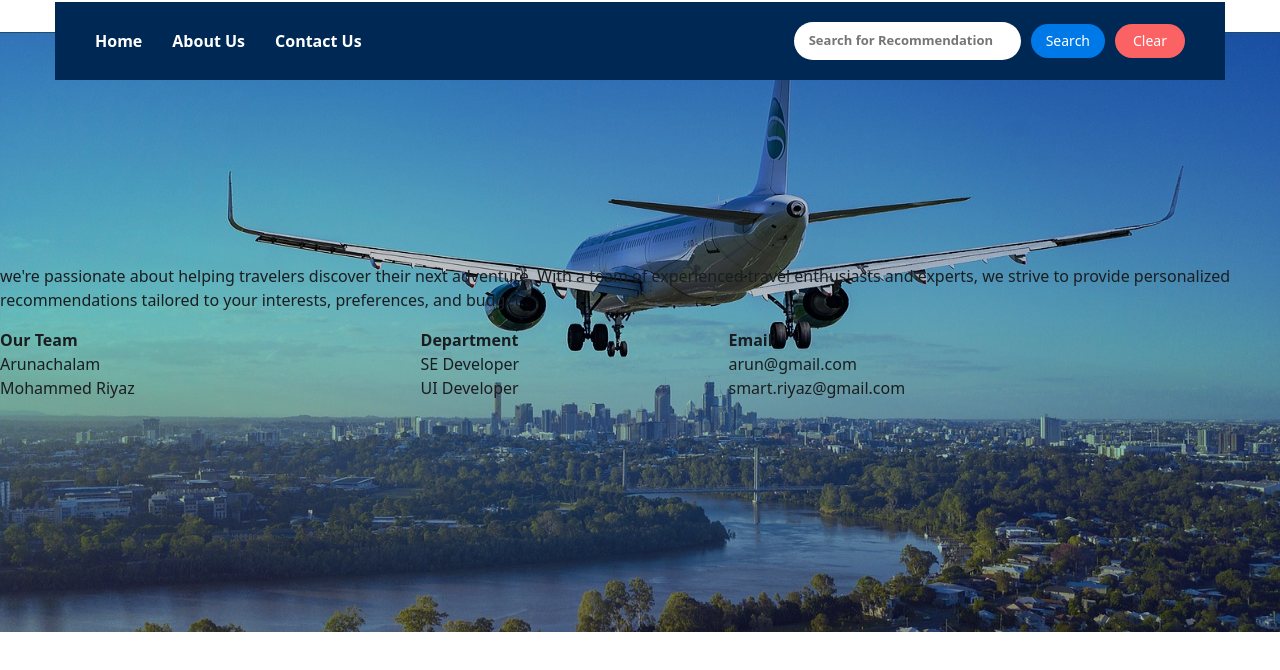
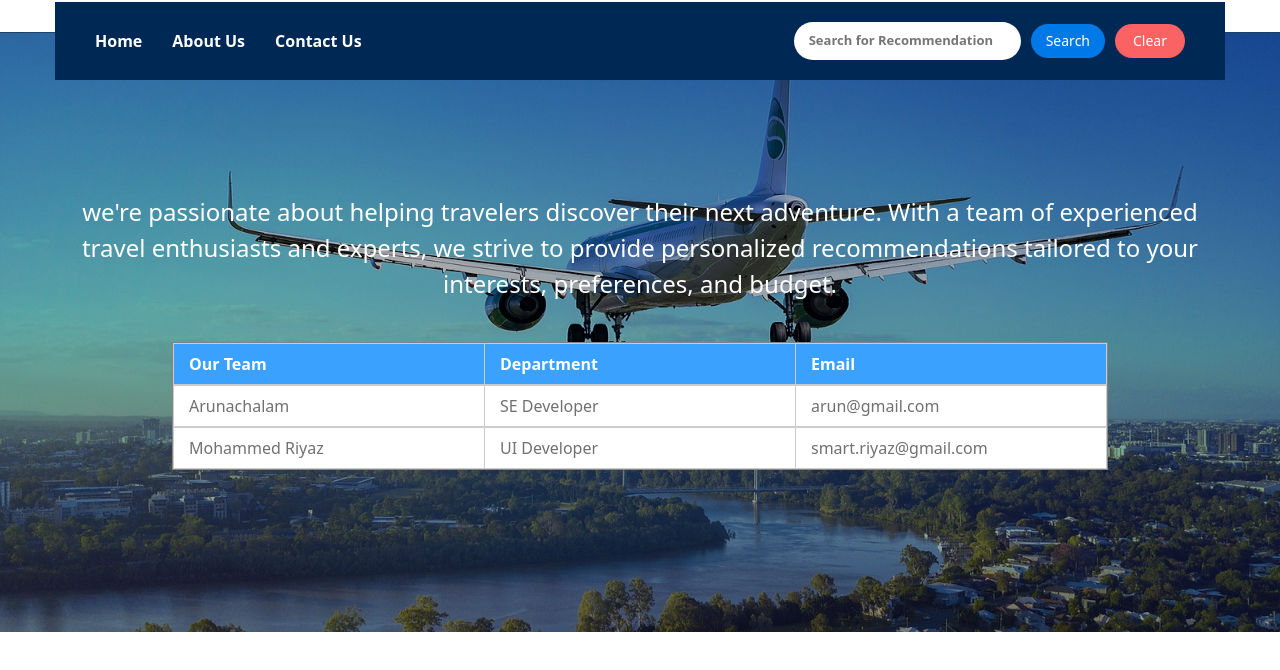
Before and after one commit to Arunachalam1997/travelRecommendation, a plain HTML site: page travel_AboutUs.html in a window 1280 px wide. Shown: the part 116-786 px from the top of the page. Drawn offline with Linux system fonts and the light colour scheme.

Commit message:
UI - About Us Page Edit

```diff
--- a/style.scss
+++ b/style.scss
@@ -163,7 +163,7 @@ body {
 
 .home-banner::before {
   content: "";
-  background-color: #00000038;
+  background-color: rgb(0 0 0 / 31%);
   position: absolute;
   z-index: 0;
   width: 100%;
@@ -183,18 +183,31 @@ body {
   color: aliceblue;
 }
 
+#results{
+  position: relative;
+
+}
+
 .main-result {
   position: absolute;
-  top: 80px;
-  right: 50px;
   background: #fff;
   padding: 25px;
   width: 30%;
   border-radius: 10px;
+  z-index: 1;
+  top: 100px;
+  right: 120px;
 }
-.main-result h1 {
-  font-size: 22px;
-  color: #0055db;
+.main-result {
+  h1 {
+    font-size: 22px;
+    color: #0078e7;
+  }
+  h2{
+    color: #000;
+    font-size: 24px;
+
+  }
 }
 
 // Contant Us
@@ -203,6 +216,8 @@ body {
   max-width: 1170px;
   margin: auto;
   width: 100%;
+  position: relative;
+  z-index: 2;
 }
 
 .contactbanners {
@@ -269,6 +284,75 @@ body {
   }
 }
 
+.aboutbanners{
+  .aboutpara{
+    font-size: 24px;
+    font-weight: 500;
+    color: #fff;
+    text-align: center;
+  }
+
+
+
+}
+.show-data{
+  display: flex;
+  justify-content: center;
+  align-items: center;
+  margin-top: 40px;
+  table{
+    width: 80%;
+    background-color: #fff;
+    border: 1px solid #848484;
+    thead{
+
+
+      tr{
+        display: table;
+        width: 100%;
+        table-layout: fixed;
+        th{
+          border: 1px solid #ccc;
+          padding: 8px 15px;
+          background-color: #0085ffc4;
+          color: #fff;
+        }
+      }
+    }
+    tbody{
+      display: block;
+      max-height: 150px;
+      overflow-y: auto;
+      scrollbar-width: thin;
+      // &::-webkit-scrollbar{
+      //   width: 10px;
+      // }
+
+
+      tr{
+        display: table;
+        width: 100%;
+        table-layout: fixed;
+        td{
+          border: 1px solid #ccc;
+          padding: 8px 15px;
+          color: #707070;
+        }
+      }
+
+    }
+
+  }
+}
+
+footer{
+    background-color: black;
+    width: 100%;
+    text-align: center;
+    color: #fff;
+    padding: 20px;
+}
+
 .h-5{
     height: 600px;
 }
--- a/travel_AboutUs.html
+++ b/travel_AboutUs.html
@@ -1,8 +1,8 @@
 <!DOCTYPE html>
 <html lang="en">
   <head>
-    <meta charset="UTF-8">
-    <meta name="viewport" content="width=device-width, initial-scale=1.0">
+    <meta charset="UTF-8" />
+    <meta name="viewport" content="width=device-width, initial-scale=1.0" />
     <title>Document</title>
     <link rel="stylesheet" href="./Assets/bootstrap.min.css" />
     <!-- <link rel="stylesheet" href="travel_recommendation.css" /> -->
@@ -61,28 +61,34 @@
             <li><a href="index.html">Home</a></li>
             <li><a href="travel_AboutUs.html">About Us</a></li>
             <li><a href="travel_contact.html">Contact Us</a></li>
-
           </ul>
         </nav>
         <div class="searchbox">
-            <input type="text" id="searchInput" placeholder="Search for Recommendation"/>
+          <input
+            type="text"
+            id="searchInput"
+            placeholder="Search for Recommendation"
+          />
           <button id="btnSearch">Search</button>
           <button id="btnClear">Clear</button>
         </div>
-
       </div>
-
     </section>
 
     <!-- Header Section End -->
 
-
     <!-- <h1>About Us</h1> -->
     <div class="home-banner h-5">
-            <div>
-                <p>we're passionate about helping travelers discover their next adventure. With a team of experienced travel enthusiasts and experts, we strive to provide personalized recommendations tailored to your interests, preferences, and budget.</p>
+    <div class="con-container">
+      <div class="aboutbanners">
+        <p class="aboutpara">
+          we're passionate about helping travelers discover their next
+          adventure. With a team of experienced travel enthusiasts and experts,
+          we strive to provide personalized recommendations tailored to your
+          interests, preferences, and budget.
+        </p>
       </div>
-
+      <div class="show-data">
         <table>
           <thead>
             <tr>
@@ -106,7 +112,9 @@
         </table>
 
       </div>
+    </div>
 
 
+    </div>
   </body>
 </html>
```
Also changed, not shown: index.html (+3 -1 lines), style.css, 1 other file. Lines whose indentation alone changed are shown as unchanged.
